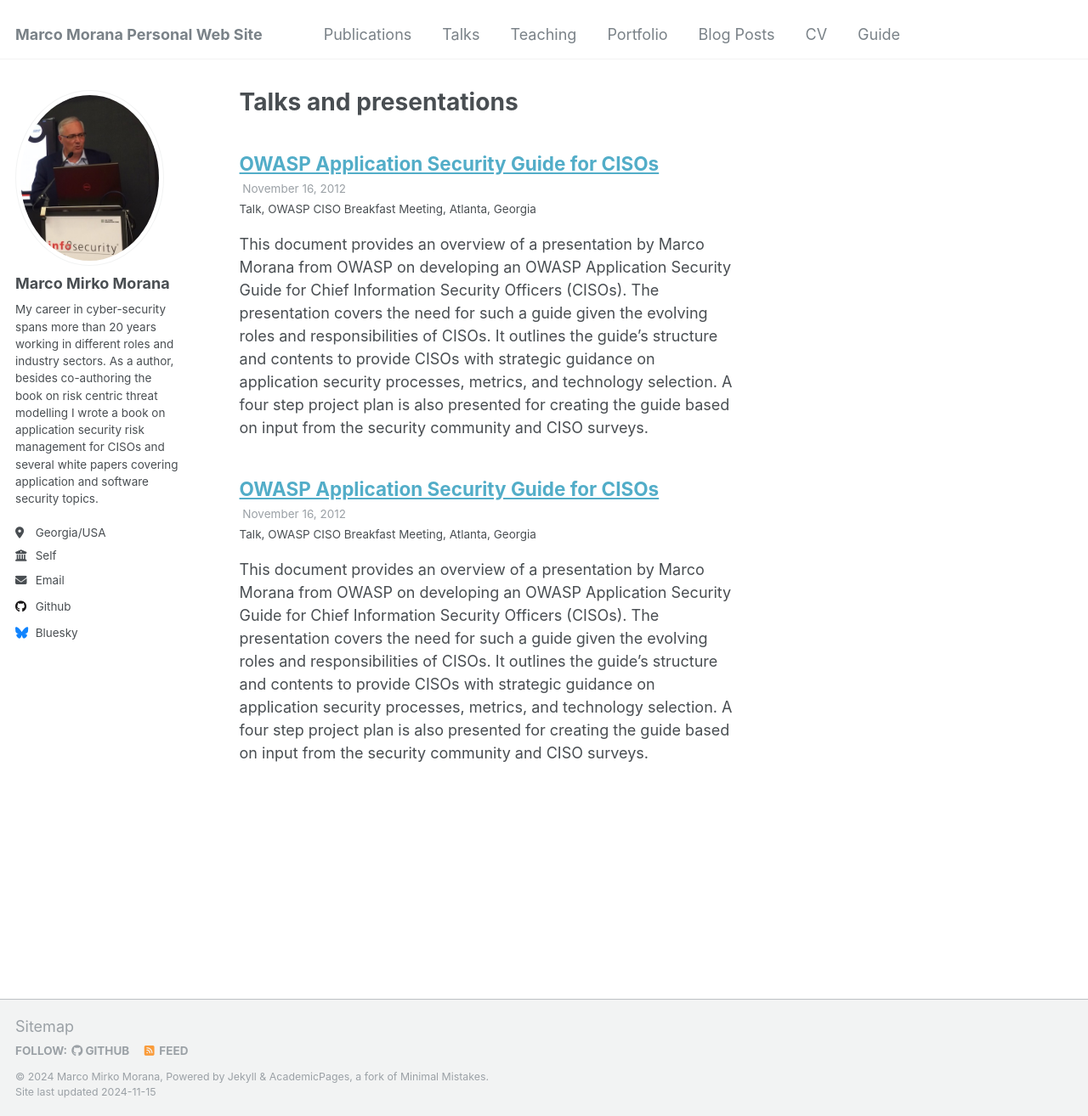
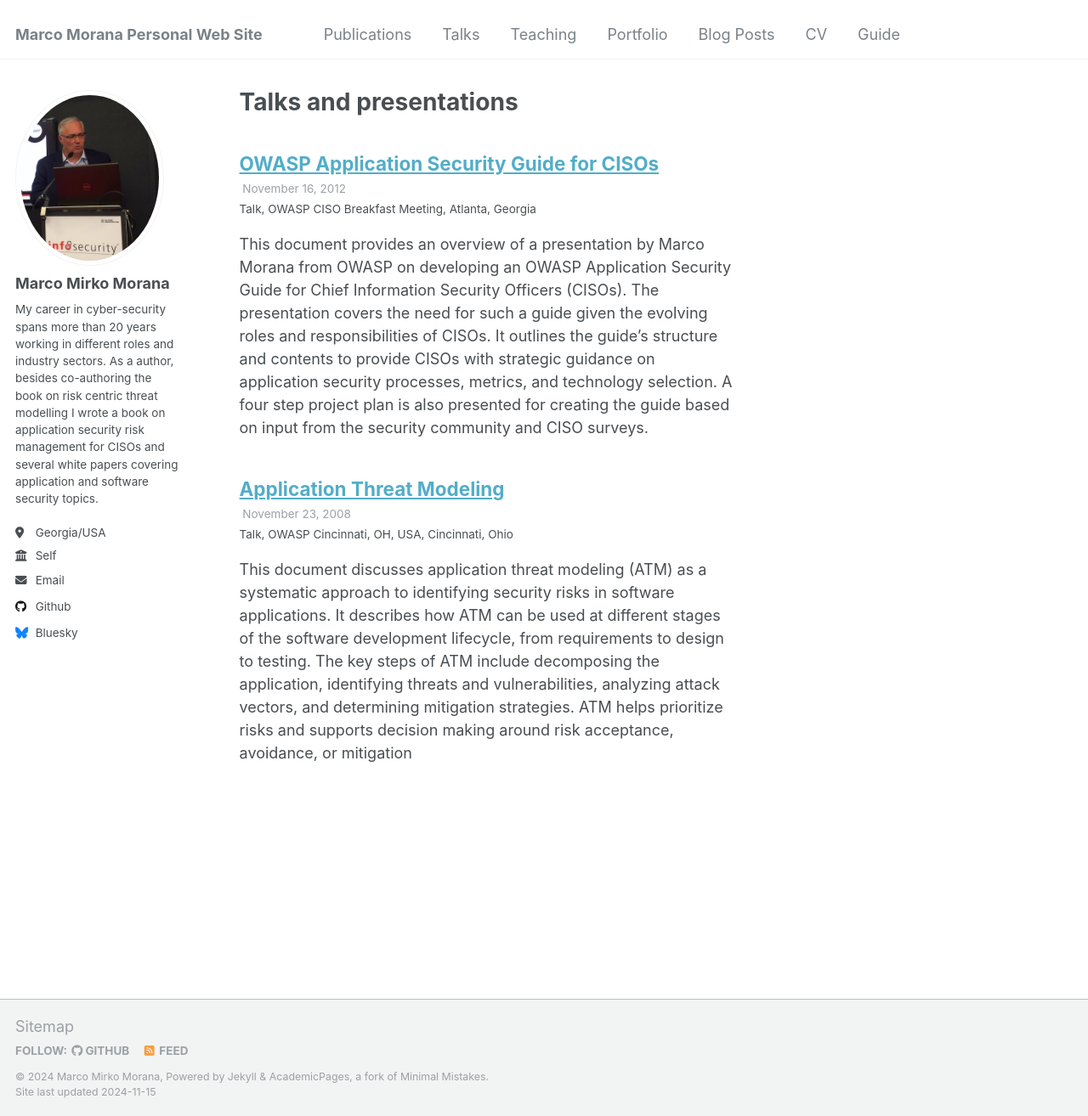
Before and after one commit to mmorana1/marcom, a Jekyll site: the page built from _pages/talks.html, in a window 1280 px wide and 1314 px high. Shown: the whole window at 85% size. Built offline with Jekyll 4.4.1, drawn with Linux system fonts in a browser that asks for light colours.

Commit message:
Update 2008-November 23.md

```diff
--- a/_talks/2008-November 23.md
+++ b/_talks/2008-November 23.md
@@ -1,14 +1,12 @@
 ---
-title: "OWASP Application Security Guide for CISOs"
+title: "Application Threat Modeling"
 collection: talks
 type: "Talk"
-permalink: /talks/2012-November 16
-venue: "OWASP CISO Breakfast Meeting"
-date: 2012-11-16
-location: "Atlanta, Georgia"
+permalink: /talks/2008-November 23.md
+venue: "OWASP Cincinnati, OH, USA"
+date: 2008-11-23
+location: "Cincinnati, Ohio"
 ---
+This document discusses application threat modeling (ATM) as a systematic approach to identifying security risks in software applications. It describes how ATM can be used at different stages of the software development lifecycle, from requirements to design to testing. The key steps of ATM include decomposing the application, identifying threats and vulnerabilities, analyzing attack vectors, and determining mitigation strategies. ATM helps prioritize risks and supports decision making around risk acceptance, avoidance, or mitigation
 
-This document provides an overview of a presentation by Marco Morana from OWASP on developing an OWASP Application Security Guide for Chief Information Security Officers (CISOs). The presentation covers the need for such a guide given the evolving roles and responsibilities of CISOs. It outlines the guide's structure and contents to provide CISOs with strategic guidance on application security processes, metrics, and technology selection. A four step project plan is also presented for creating the guide based on input from the security community and CISO surveys.
-
-You can download the presentation slides [from here](https://www.slideshare.net/slideshow/owasp-atlantacisoguidevs1/16928736)
-The OWASP CISO Guide can be downloaded [from here](https://wiki.owasp.org/images/f/f0/Owasp-ciso-guide.docx)
+You can download the presentation slides [from here](https://www.slideshare.net/slideshow/application-threat-modeling-presentation/781073)
```
